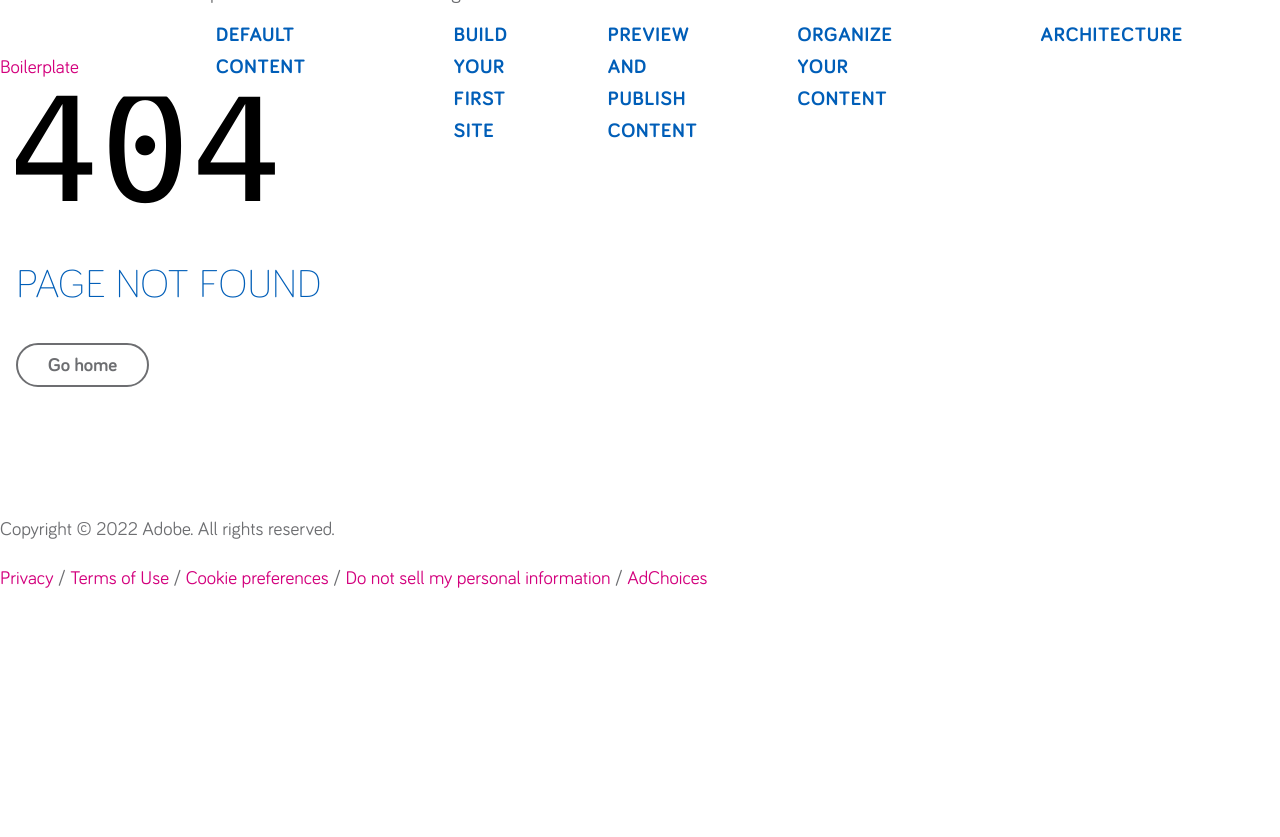
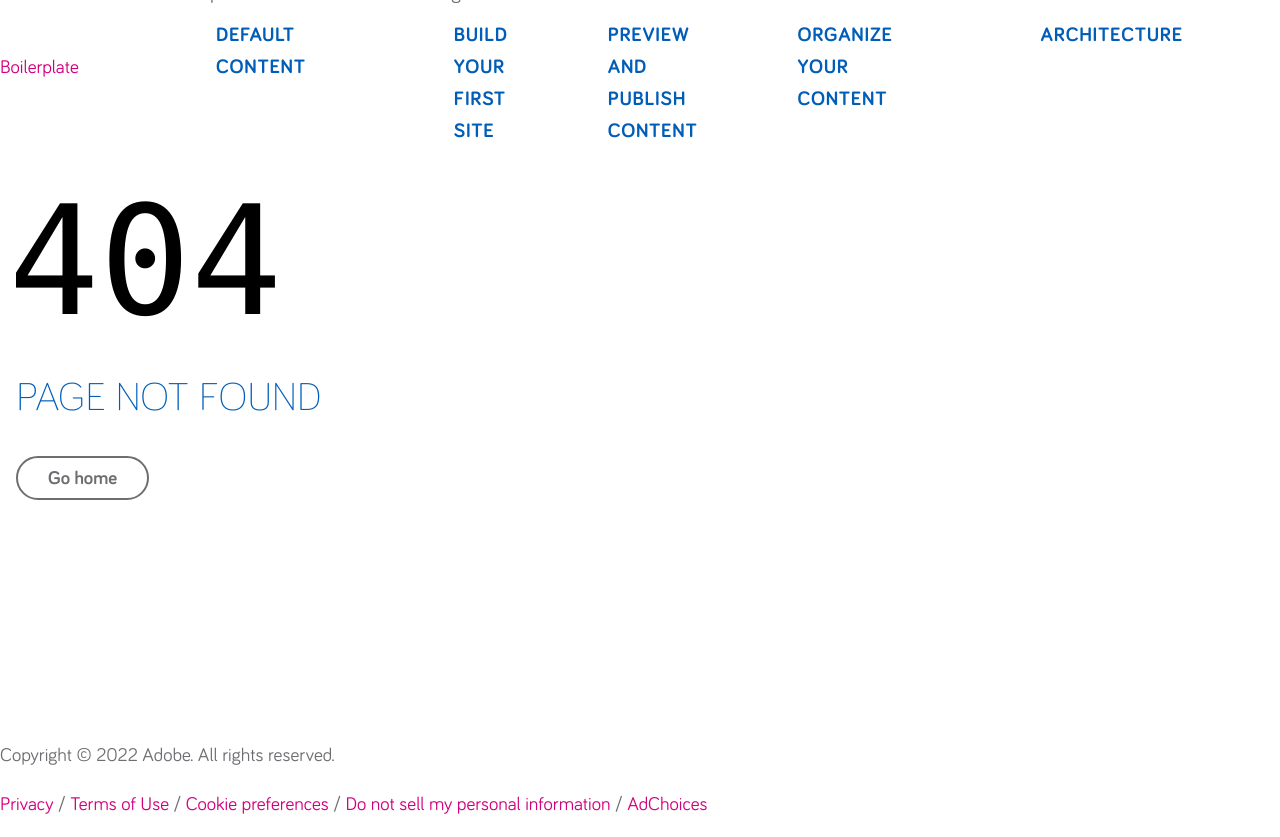
Before and after one commit to hlxsites/danonenorthamerica, a website: page 404.html in a window 1280 px wide. Shown: the top 837 px of the page. Before the commit the page ends 800 px from the top, so only its background shows below. Drawn offline with Linux system fonts and the light colour scheme; files whose address does not match are found by name.

Commit message:
fix: error page design

```diff
--- a/404.html
+++ b/404.html
@@ -32,7 +32,7 @@
   <link rel="stylesheet" href="/styles/styles.css">
   <style>
     main.error {
-      min-height: calc(100vh - var(--nav-height--desktop));
+      min-height: calc(100vh - var(--nav-height-desktop));
       display: flex;
       align-items: center;
     }
```
